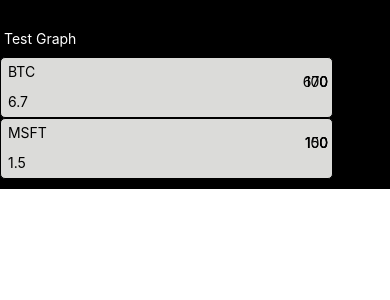
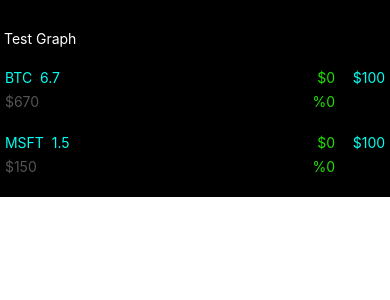
Before and after one commit to conroy-ricketts/Investment-Portfolio-Frontend, a React Native app: screen / in a window 390 px wide. Shown: the top 300 px of the page. Built offline with nearby package versions, Linux system fonts and the light colour scheme.

Commit message:
format asset cards

```diff
--- a/src/Assets.tsx
+++ b/src/Assets.tsx
@@ -6,16 +6,30 @@
 ({
     assetCard:
     {
-        backgroundColor: '#DBDBD9',
-        height: 61,
-        width: 333,
+        height: 65,
         borderRadius: 5,
         borderWidth: 1.5,
         borderColor: 'black',
     },
     scrollView:
     {
-      marginVertical: 10,
+        marginVertical: 10,
+    },
+    mainText:
+    {
+        color: '#00FFF0',
+    },
+    accentText:
+    {
+        color: '#545454',
+    },
+    gainText:
+    {
+        color: '#21DD03',
+    },
+    lossText:
+    {
+        color: '#F81304',
     },
 });
 
@@ -163,12 +177,11 @@
         <ScrollView style = {styles.scrollView}>
             {assets.map((asset) => (
                 <View style = {styles.assetCard}>
-                    <Text style = {{position: 'absolute', left: 3, top: 5}}> {asset.name} </Text>
-                    <Text style = {{position: 'absolute', left: 3, bottom: 7}}> {asset.amount} </Text>
-                    <Text style = {{position: 'absolute', right: 0, top: 15}}> {asset.totalValue} </Text>
-                    <Text style = {{position: 'absolute', right: 0, top: 15}}> {asset.dollarChange} </Text>
-                    <Text style = {{position: 'absolute', right: 0, top: 15}}> {asset.percentChange} </Text>
-                    <Text style = {{position: 'absolute', right: 0, top: 15}}> {asset.currentPrice} </Text>
+                    <Text style = {[styles.mainText, {position: 'absolute', left: 0, top: 11}]}> {`${asset.name}  ${asset.amount}`} </Text>
+                    <Text style = {[styles.accentText, {position: 'absolute', left: 0, bottom: 11}]}> {`$${asset.totalValue}`} </Text>
+                    <Text style = {[styles.gainText, {position: 'absolute', right: 50, top: 11}]}> {`$${asset.dollarChange}`} </Text>
+                    <Text style = {[styles.gainText, {position: 'absolute', right: 50, bottom: 11}]}> {`%${asset.percentChange}`} </Text>
+                    <Text style = {[styles.mainText, {position: 'absolute', right: 0, top: 11}]}> {`$${asset.currentPrice}`} </Text>
                 </View>
             ))}
         </ScrollView>
```
